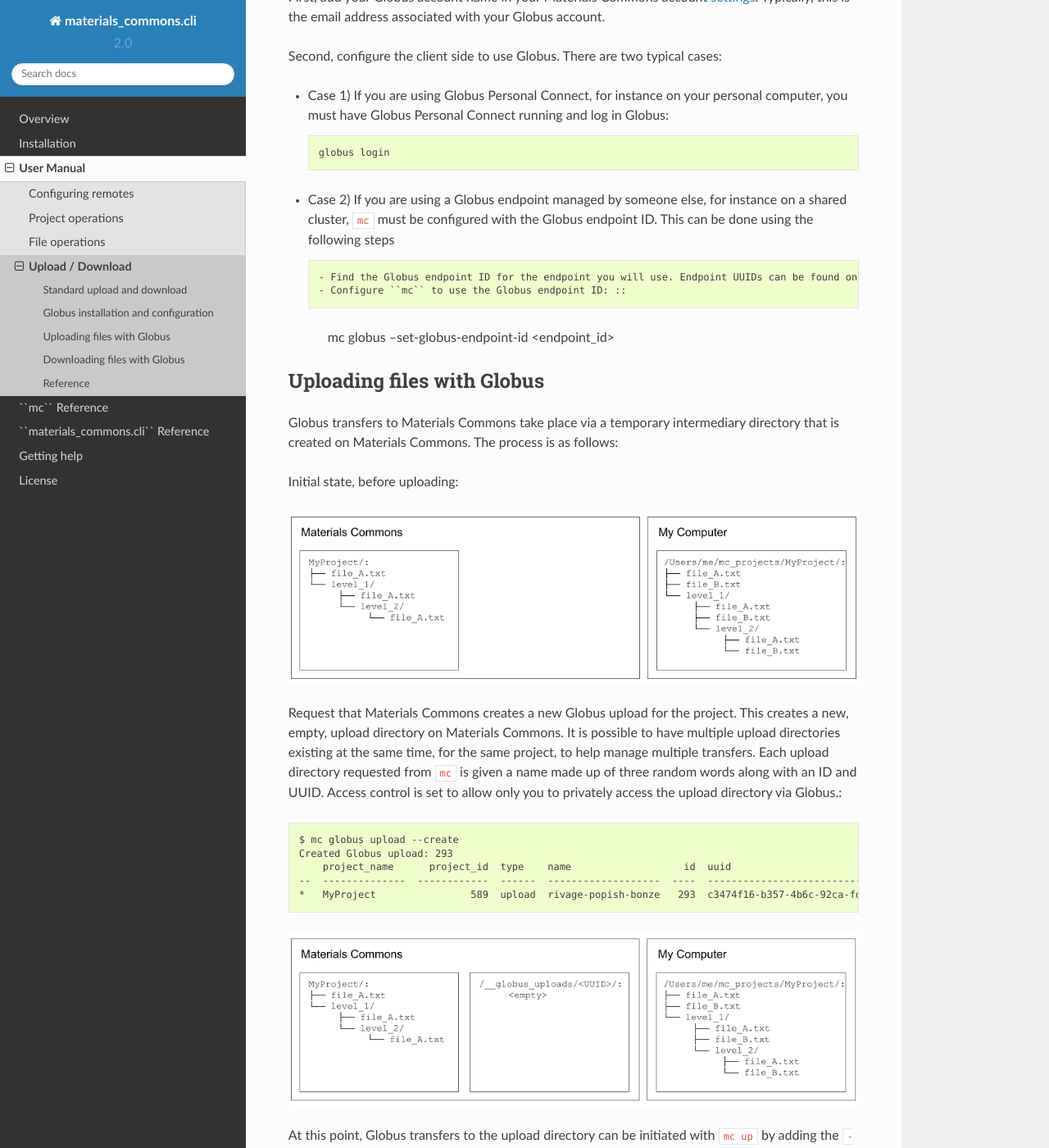
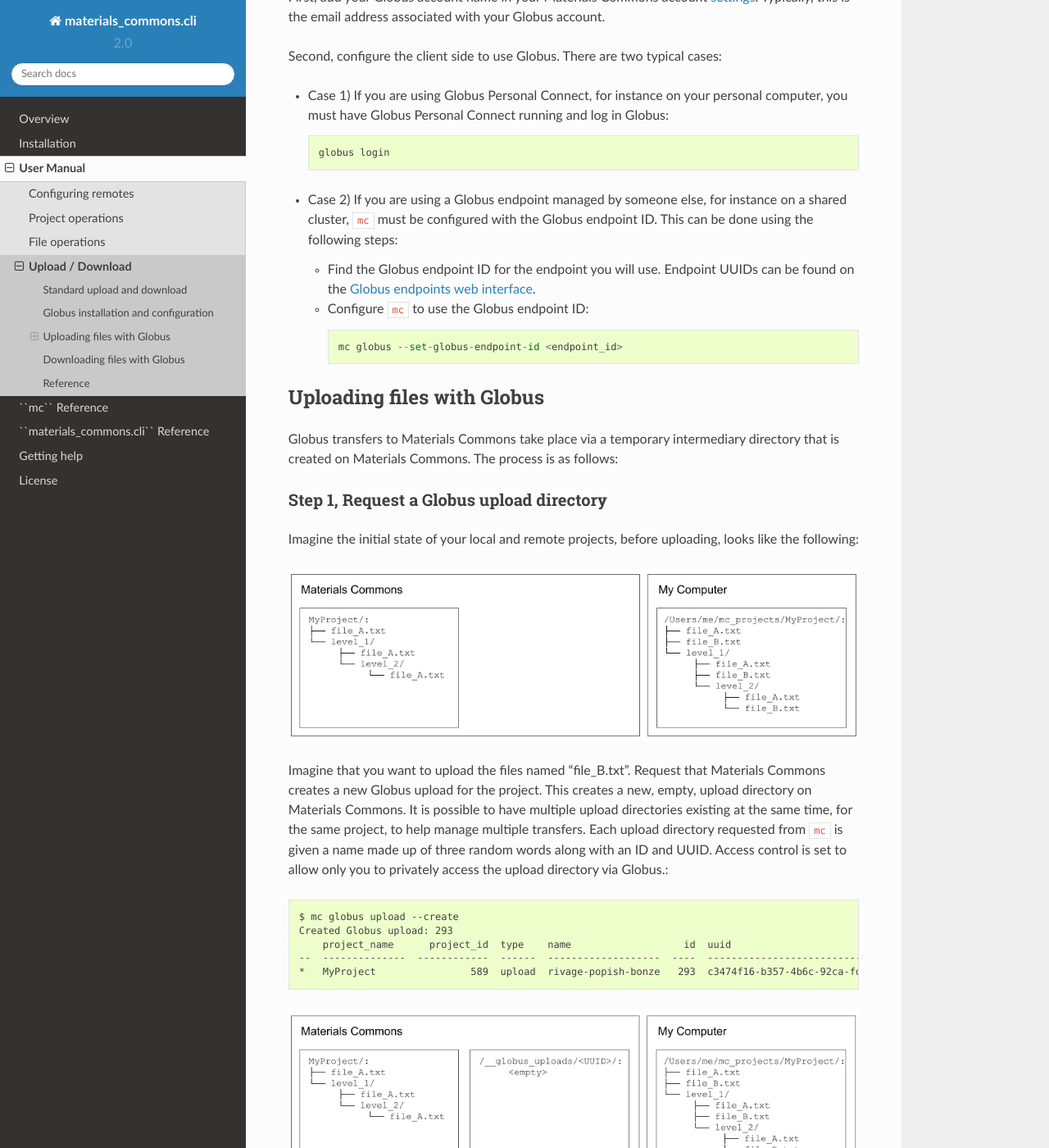
Before and after one commit to materials-commons/mccli, a Sphinx documentation site: the page built from doc/source/manual/up_down_globus.rst, in a window 1280 px wide and 1400 px high, scrolled down 2314 px. Shown: the whole window at 82% size. Built offline with Sphinx 7.4.7 and the Read the Docs theme 2.0.0, drawn with Linux system fonts in a browser that asks for light colours; the version number could not be read and is left out; some of the changed text lies outside the part shown.

Commit message:
small docs updates

```diff
--- a/doc/source/index.rst
+++ b/doc/source/index.rst
@@ -6,7 +6,7 @@
 `Materials Commons <https://materialscommons.org>`_ is a site for the materials community to store, share, and publish data. This package, ``materials_commons.cli``, provides a command line program, ``mc``, for use with Materials Commons.
 
 .. toctree::
-    :maxdepth: 1
+    :maxdepth: 2
 
     overview
     install
--- a/doc/source/manual/up_down_globus.rst
+++ b/doc/source/manual/up_down_globus.rst
@@ -94,7 +94,7 @@
 
       globus login
 
-- Case 2) If you are using a Globus endpoint managed by someone else, for instance on a shared cluster, ``mc`` must be configured with the Globus endpoint ID. This can be done using the following steps ::
+- Case 2) If you are using a Globus endpoint managed by someone else, for instance on a shared cluster, ``mc`` must be configured with the Globus endpoint ID. This can be done using the following steps:
 
   - Find the Globus endpoint ID for the endpoint you will use. Endpoint UUIDs can be found on the `Globus endpoints web interface`_.
   - Configure ``mc`` to use the Globus endpoint ID: ::
@@ -107,11 +107,15 @@
 
 Globus transfers to Materials Commons take place via a temporary intermediary directory that is created on Materials Commons. The process is as follows:
 
-Initial state, before uploading:
+
+Step 1, Request a Globus upload directory
+^^^^^^^^^^^^^^^^^^^^^^^^^^^^^^^^^^^^^^^^^
+
+Imagine the initial state of your local and remote projects, before uploading, looks like the following:
 
 .. image:: ../assets/globus/up.1.png
 
-Request that Materials Commons creates a new Globus upload for the project. This creates a new, empty, upload directory on Materials Commons. It is possible to have multiple upload directories existing at the same time, for the same project, to help manage multiple transfers. Each upload directory requested from ``mc`` is given a name made up of three random words along with an ID and UUID. Access control is set to allow only you to privately access the upload directory via Globus.: ::
+Imagine that you want to upload the files named "file_B.txt". Request that Materials Commons creates a new Globus upload for the project. This creates a new, empty, upload directory on Materials Commons. It is possible to have multiple upload directories existing at the same time, for the same project, to help manage multiple transfers. Each upload directory requested from ``mc`` is given a name made up of three random words along with an ID and UUID. Access control is set to allow only you to privately access the upload directory via Globus.: ::
 
     $ mc globus upload --create
     Created Globus upload: 293
@@ -120,6 +124,10 @@
     *   MyProject                589  upload  rivage-popish-bonze   293  c3474f16-b357-4b6c-92ca-fd93a1e37840  2021 Jan  1 03:52:49  Ready
 
 .. image:: ../assets/globus/up.2.png
+
+
+Step 2, Transfer files
+^^^^^^^^^^^^^^^^^^^^^^
 
 At this point, Globus transfers to the upload directory can be initiated with ``mc up`` by adding the ``-g``/``--globus`` option. Multi-file and recursive uploads can be initiated for Globus uploads just as with standard uploads. Since a user can have multiple existing Globus upload directories, the ``mc`` program stores, for each local project, the ID of a "current" Globus upload indicating which upload directory to transfer files to.
 
@@ -151,7 +159,7 @@
     ------------------------------------ | --------- | -------- | ------------------- | -------------------------- | --------------------------------
     c127a968-57b1-11eb-87bb-02187389bd35 | SUCCEEDED | TRANSFER | my_MacbookAir       | materials-commons-2-upload | MyProject-rivage-popish-bonze
 
-If a task will not complete (Status=`SUCCEEDED`), check that Globus Personal Connect is running, your internet connection is working, or check at address error messages in the `Globus transfer activity page <https://app.globus.org/activity>`_.
+If a task will not complete (Status != `SUCCEEDED`), check that Globus Personal Connect is running, your internet connection is working, or check and address error messages in the `Globus transfer activity page <https://app.globus.org/activity>`_.
 
 At any point before finishing the upload, you can as a convenience also open the Globus file manager in a web browser with the ``--goto`` command to transfer files using that interface. For example: ::
 
@@ -162,6 +170,10 @@
 
     You want to goto these uploads in a web browser? ('Yes'/'No'): Yes
 
+
+Step 3, Finish upload
+^^^^^^^^^^^^^^^^^^^^^
+
 If all of the "file_B.txt" files are uploaded, the directories will look like the following:
 
 .. image:: ../assets/globus/up.3.png
@@ -170,7 +182,7 @@
 
     mc globus upload --id 293 --finish
 
-Processing time before files appear in your project will depend on the size of the transfer. The status can be checked with ``mc globus upload``: ::
+The processing time required before files appear in your project will depend on the size of the transfer. The status can be checked with ``mc globus upload``: ::
 
     $ mc globus upload
         project_name      project_id  type    name                   id  uuid                                  created               status
@@ -183,9 +195,19 @@
 
 .. image:: ../assets/globus/up.4.png
 
+
+Additional Notes
+^^^^^^^^^^^^^^^^
+
 If you wish to delete an upload directory and not process the files that have already been uploaded, use the ``--delete`` option with ``mc globus upload``.
 
 The current Globus upload directory can be managed with the ``--set`` and ``--unset`` options for ``mc globus upload``.
+
+In the example uploading all the "file_B.txt" files resulted in the remote project matching the local project. This could have also been accomplished by attempting to upload all the local files, recursively: ::
+
+    mc up -g -r .
+
+In this case, ``mc`` will compare the MD5 checksum of the local and remote files and only request that Globus upload the files that are different.
 
 
 Downloading files with Globus
```
Also changed, not shown: doc/source/reference/mc/globus.rst (+10 -1 lines).
